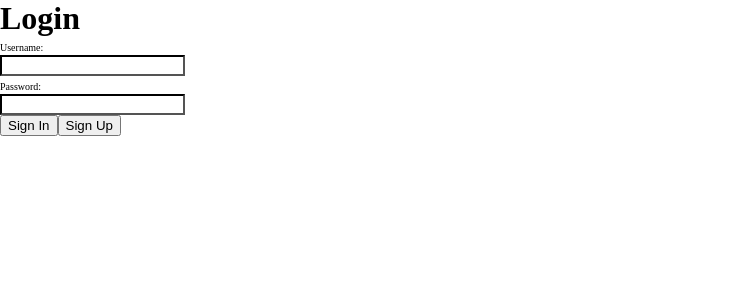
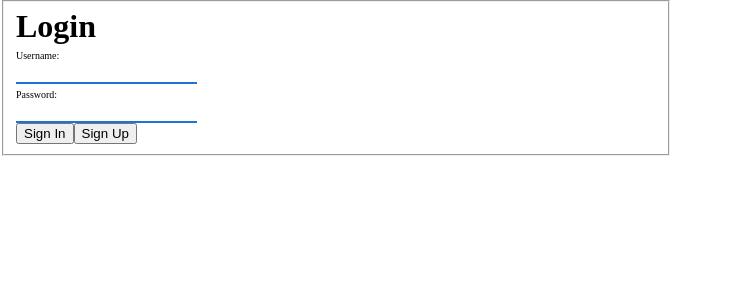
Before and after one commit to arunas-cesonis/SampleCloud, a React (Create React App) app in the folder client/: page /upload in a window 1280 px wide. Shown: the top 300 px of the page, without its empty margins (0-733 px from the left). Built offline with nearby package versions, Linux system fonts and the light colour scheme.

Commit message:
Updated css and some other minor changes.

```diff
--- a/client/src/components/Login.jsx
+++ b/client/src/components/Login.jsx
@@ -11,9 +11,9 @@ class Login extends Component {
 			username: '',
 			password: '',
 			serverUsername: '',
-			serverId: '',
 			serverSuccess: false,
 			register: false,
+            error: '',
 		}
 		this.updatePassword = this.updatePassword.bind(this);
 		this.updateUsername = this.updateUsername.bind(this);
@@ -46,13 +46,18 @@ class Login extends Component {
 				serverUsername: response.data.name,
 				serverSuccess: 	response.data.success,
 			});
-			console.log(response.data);
 		});
+        if(!this.state.serverSuccess){
+            this.setState({
+                error: 'Username and password combination is incorrect',
+            })
+        }
 	}
 
 	render(){
         const username = this.state.username;
         const password = this.state.password;
+        const error = this.state.error;
 		if(this.state.serverSuccess){
 			return (
 				<div>
@@ -67,9 +72,11 @@ class Login extends Component {
 		} else {
 			return (
 				<div>
-					<form >
+                    <fieldset>
+                        <form>
                             <h1>Login</h1>
                             <LoginInput
+                                error={error}
                                 type={'text'}
                                 update={this.updateUsername}
                                 label={'Username:'}
@@ -96,6 +103,7 @@ class Login extends Component {
                             Sign Up
                             </button>
 					    </form>
+                    </fieldset>
 				</div>
 			);
 		}
--- a/client/src/components/LoginInput.jsx
+++ b/client/src/components/LoginInput.jsx
@@ -1,4 +1,5 @@
 import React, { Component } from 'react';
+import '../css/login.css';
 
 class LoginInput extends Component {
     constructor(props){
@@ -13,11 +14,14 @@ class LoginInput extends Component {
         const type = this.props.type;
         const id = this.props.id;
         const label = this.props.label;
+        const error = this.props.error;
         return (
             <div>
-                <label htmlFor={id}>{label}</label>
+                <p className='error_msg'>{error}</p>
+                <label className='loginLabel' htmlFor={id}>{label}</label>
                 <br />
                 <input
+                    className='login'
                     id={id}
                     type={type}
                     onChange={this.update}
--- a/client/src/components/RegInput.jsx
+++ b/client/src/components/RegInput.jsx
@@ -1,5 +1,6 @@
 import React, { Component } from 'react';
 import classNames from 'classnames';
+import '../css/register.css';
 
 class Input extends Component {
     constructor(props){
@@ -27,13 +28,14 @@ class Input extends Component {
         return(
             <div>
                 <label
-                    className={classNames({ error: error })}
+                    className={classNames('regLabel', { error: error })}
                     htmlFor={id}>{this.displayLabel(error, label)}</label>
                 <br />
                 <input
+                    className='registerInput'
                     id={id}
                     type={type}
-                    className={classNames({ invalid: notValid })}
+                    className={classNames('registerInput', { invalid: notValid })}
                     onChange={this.handleCheck}
                     value={val}
                 />
--- a/client/src/components/Register.jsx
+++ b/client/src/components/Register.jsx
@@ -1,6 +1,5 @@
 import React, { Component } from 'react';
 import axios from 'axios';
-import '../css/register.css';
 import Input from './RegInput.jsx';
 import Login from './Login.jsx';
 
@@ -57,16 +56,19 @@ class Register extends Component {
         })
         if(passwordNotValid || this.state.password === ''){
             this.setState({
+                passwordNotValid: true,
                 passwordError: 'Password must be at least 6 chars long and contain an upper case.',
             })
         }
         if(emailNotValid || this.state.email === ''){
             this.setState({
+                emailNotValid: true,
                 emailError: 'Please enter a valid email address.',
             })
         }
         if(usernameNotValid || this.state.username === ''){
             this.setState({
+                usernameNotValid: true,
                 usernameError: 'You can not use this name. Please choose another one.',
             })
         }
--- /dev/null
+++ b/client/src/css/login.css
@@ -0,0 +1,11 @@
+.loginLabel {
+    font-size: 10px;
+}
+.login {
+    border: 0;
+    border-bottom: 2px solid #1976D2;
+    padding: 2px;
+}
+.login:focus {
+    outline: 0;
+}
--- a/client/src/css/register.css
+++ b/client/src/css/register.css
@@ -1,14 +1,19 @@
-label {
+.regLabel {
     font-size: 10px;
 }
-label.error {
+.regLabel.error {
     color: red;
     font-size: 10px;
 }
-input {
-    border-color: black;
+.registerInput:focus {
+    outline: 0;
 }
-input.invalid {
+.registerInput {
+    border: 0;
+    border-bottom: 2px solid #1976D2;
+    padding: 2px;
+}
+.registerInput.invalid {
     border-color: red;
 }
 fieldset {
```
Also changed, not shown: 1 other file (tests, documents, lock files or other folders). Lines whose indentation alone changed are shown as unchanged.
